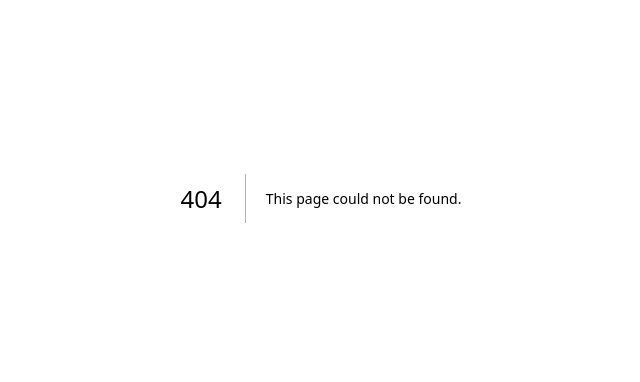
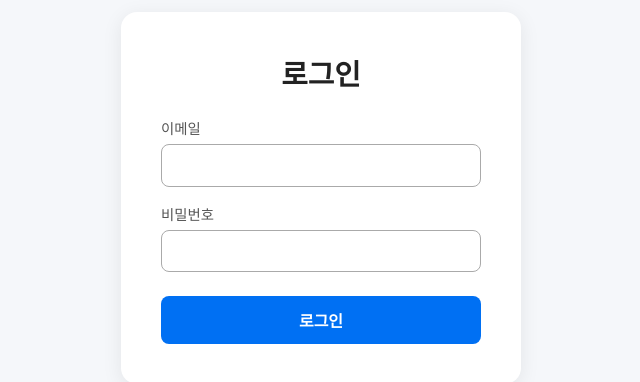
Before and after one commit to Jang-JinYoung/nextjs, a Next.js app: page /login in a window 1280 px wide. Before the commit this address had no page. Shown: the part 202-584 px from the top of the page, without its empty margins (319-959 px from the left). Built offline with nearby package versions, Linux system fonts and the light colour scheme.

Commit message:
feat: 로그인 샘플 구현

```diff
--- /dev/null
+++ b/src/app/(auth)/login/login.module.css
@@ -0,0 +1,85 @@
+/* 전체 배경 */
+.container {
+  display: flex;
+  justify-content: center;
+  align-items: center;
+  height: 100vh;
+  background: #f5f7fa;
+}
+
+/* 카드 형태 */
+.card {
+  width: 100%;
+  max-width: 400px;
+  padding: 2.5rem;
+  background: white;
+  border-radius: 16px;
+  box-shadow: 0 4px 20px rgba(0, 0, 0, 0.08);
+}
+
+/* 제목 */
+.title {
+  font-size: 1.8rem;
+  font-weight: 700;
+  margin-bottom: 1.5rem;
+  text-align: center;
+  color: #222;
+}
+
+/* 폼 */
+.form {
+  display: flex;
+  flex-direction: column;
+  gap: 1rem;
+}
+
+/* 입력 필드 */
+.field {
+  display: flex;
+  flex-direction: column;
+  gap: 0.4rem;
+}
+
+.field label {
+  font-size: 0.9rem;
+  color: #555;
+}
+
+/* ✅ 여기 수정됨 */
+.field input {
+  padding: 0.7rem 1rem;
+  border: 1px solid #aaa; /* 검은색 테두리 */
+  border-radius: 8px;
+  font-size: 1rem;
+  color: #111;
+  background-color: #fff; /* 하얀 배경 */
+  transition: all 0.2s ease;
+}
+
+.field input:focus {
+  outline: none;
+  border-color: #0070f3;
+}
+
+/* 버튼 */
+.button {
+  margin-top: 0.5rem;
+  padding: 0.75rem;
+  font-size: 1rem;
+  font-weight: 600;
+  color: white;
+  background: #0070f3;
+  border: none;
+  border-radius: 8px;
+  cursor: pointer;
+  transition: background 0.2s ease;
+}
+
+.button:hover {
+  background: #0059c1;
+}
+
+.button:disabled {
+  background: #a1c4fd;
+  cursor: not-allowed;
+}
--- /dev/null
+++ b/src/app/(auth)/login/page.tsx
@@ -0,0 +1,51 @@
+"use client";
+
+import { useState } from "react";
+import { useLogin } from "@/hooks/useLogin";
+import styles from "./login.module.css";
+
+export default function LoginPage() {
+  const { mutate: login, isPending } = useLogin();
+  const [email, setEmail] = useState("");
+  const [password, setPassword] = useState("");
+
+  const handleSubmit = (e: React.FormEvent) => {
+    e.preventDefault();
+    login({ email, password });
+  };
+
+  return (
+    <div className={styles.container}>
+      <div className={styles.card}>
+        <h1 className={styles.title}>로그인</h1>
+        <form onSubmit={handleSubmit} className={styles.form}>
+          <div className={styles.field}>
+            <label htmlFor="email">이메일</label>
+            <input
+              id="email"
+              type="email"
+              value={email}
+              onChange={(e) => setEmail(e.target.value)}
+              required
+            />
+          </div>
+
+          <div className={styles.field}>
+            <label htmlFor="password">비밀번호</label>
+            <input
+              id="password"
+              type="password"
+              value={password}
+              onChange={(e) => setPassword(e.target.value)}
+              required
+            />
+          </div>
+
+          <button type="submit" className={styles.button} disabled={isPending}>
+            {isPending ? "로그인 중..." : "로그인"}
+          </button>
+        </form>
+      </div>
+    </div>
+  );
+}
--- /dev/null
+++ b/src/hooks/useLogin.ts
@@ -0,0 +1,38 @@
+import { useMutation, useQueryClient } from "@tanstack/react-query";
+
+interface LoginData {
+  email: string;
+  password: string;
+}
+
+interface LoginResponse {
+  success: boolean;
+  message?: string;
+}
+
+export const useLogin = () => {
+  const queryClient = useQueryClient();
+
+  return useMutation<LoginResponse, Error, LoginData>({
+    mutationFn: async (data) => {
+      const res = await fetch("/api/auth/login", {
+        method: "POST",
+        headers: {
+          "Content-Type": "application/json",
+        },
+        body: JSON.stringify(data),
+      });
+
+      if (!res.ok) {
+        const errorData = await res.json();
+        throw new Error(errorData.message || "로그인 실패");
+      }
+
+      return res.json();
+    },
+    onSuccess: () => {
+      // 로그인 성공 시, me 쿼리 다시 불러오기
+      queryClient.invalidateQueries({ queryKey: ["me"] });
+    },
+  });
+};
```
Also changed, not shown: src/app/api/auth/login/route.ts (added, +23 -0 lines), src/app/store/useStore.ts (deleted, +0 -14 lines), src/app/stores/userStore.ts (added, +15 -0 lines), src/lib/jwt.ts (added, +14 -0 lines).
